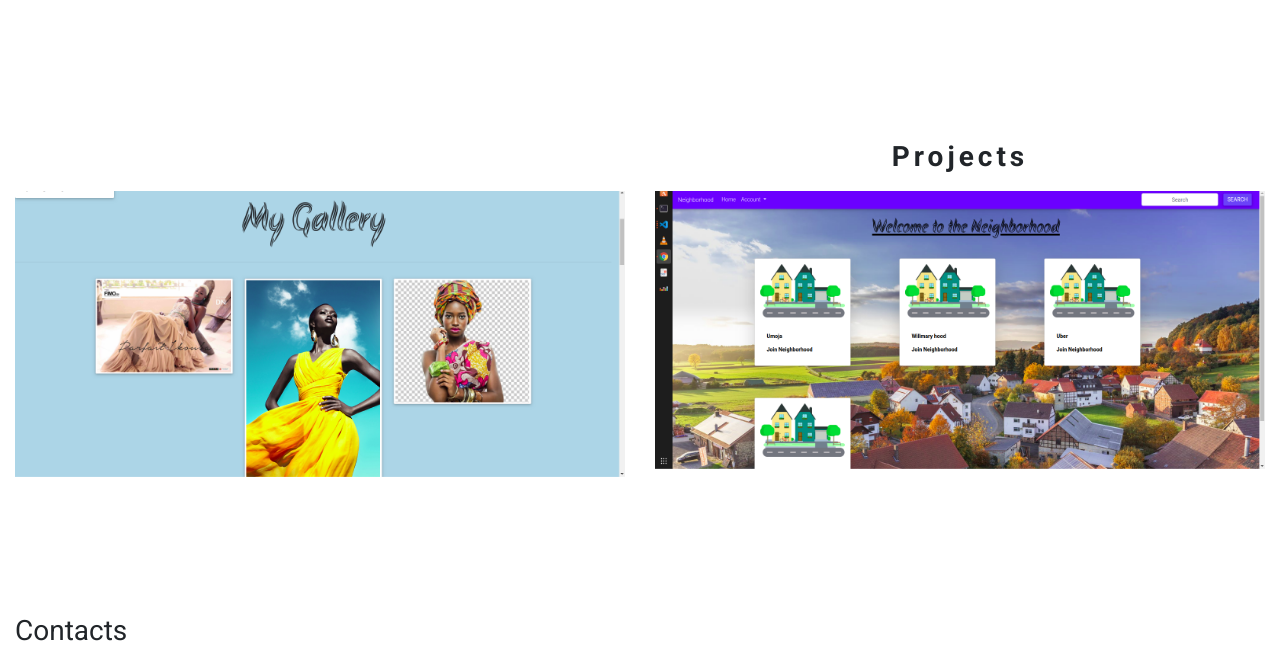
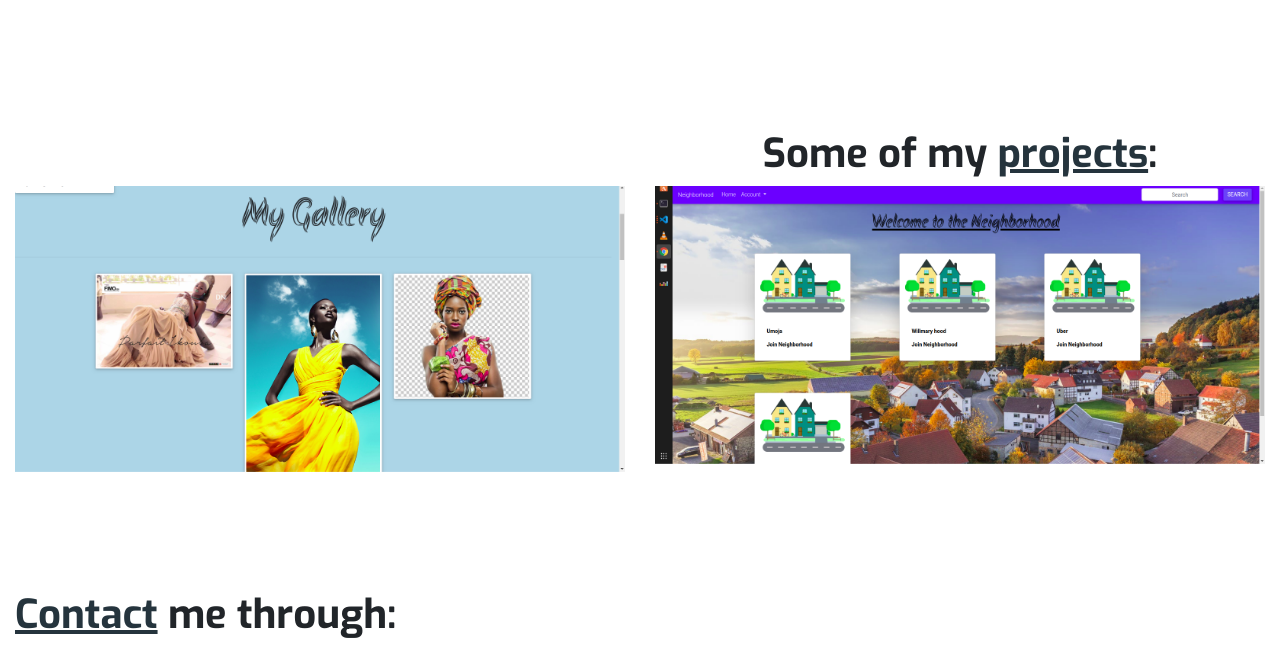
Before and after one commit to Julzpeter/Folio, a plain HTML site: page index.html in a window 1280 px wide. Shown: the part 1530-2183 px from the top of the page. Drawn offline with nearby package versions, Linux system fonts and the light colour scheme.

Commit message:
updates the index

```diff
--- a/index.html
+++ b/index.html
@@ -107,7 +107,7 @@
         <span class="anchor" id="projects-anchor"></span>
         <section class="projects">
             <div class="container-fluid" id="projects">
-                <h3>Projects</h3>
+                <h2>Some of my <span> projects</span>:</h2>
 
                 <div class="row">
                     <div id="one" class="col-md-4">
@@ -134,10 +134,8 @@
         </section>
         <span class="anchor" id="contacts-anchor"></span>
         <section id="contact">
-
-
             <div class="container-fluid">
-                <h3>Contacts</h3>
+                 <h2><span>Contact</span> me through:</h2>
                 <div class="row">
                     <div class="col-md-3">
                         <!--Card-->
```
